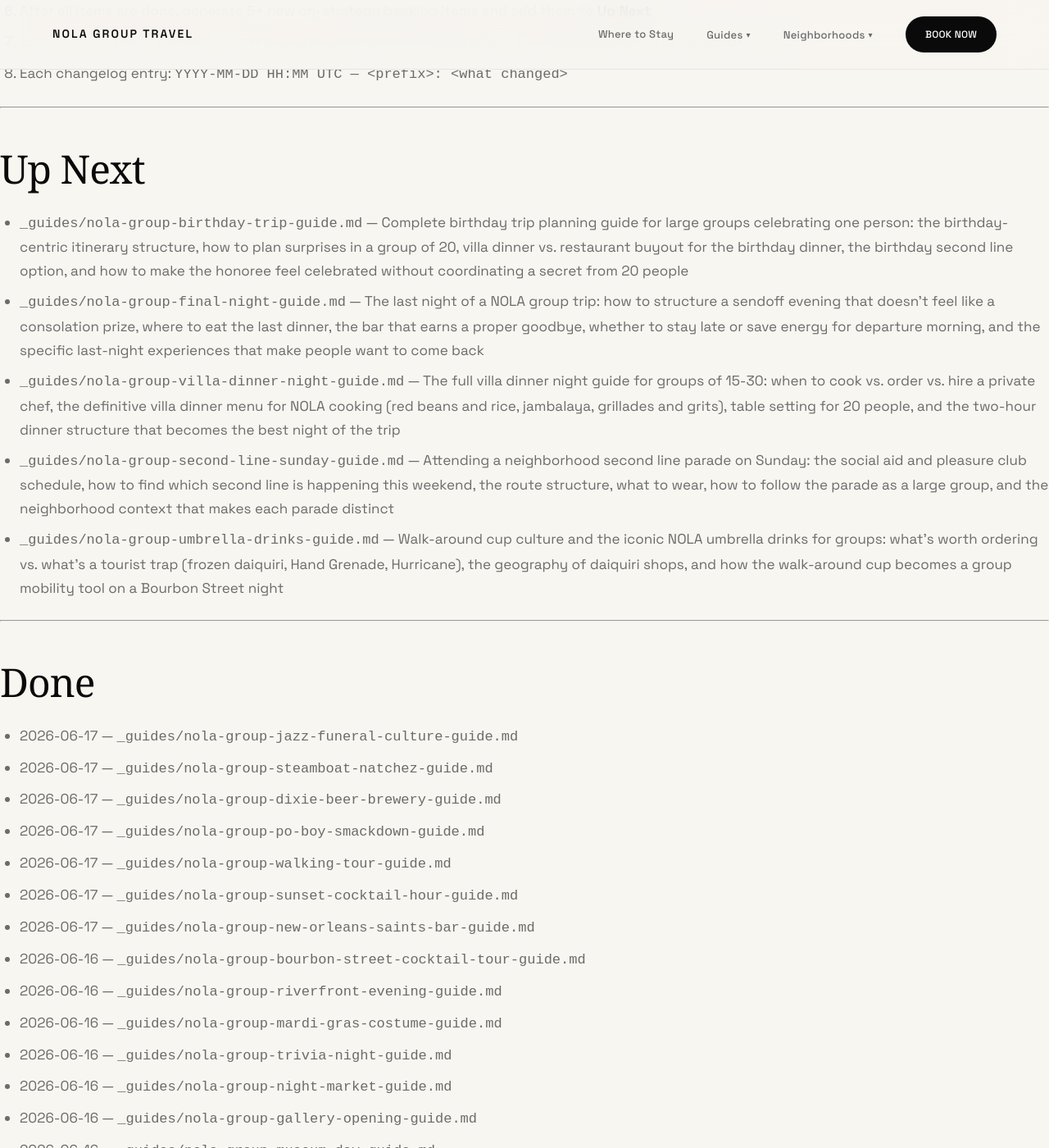
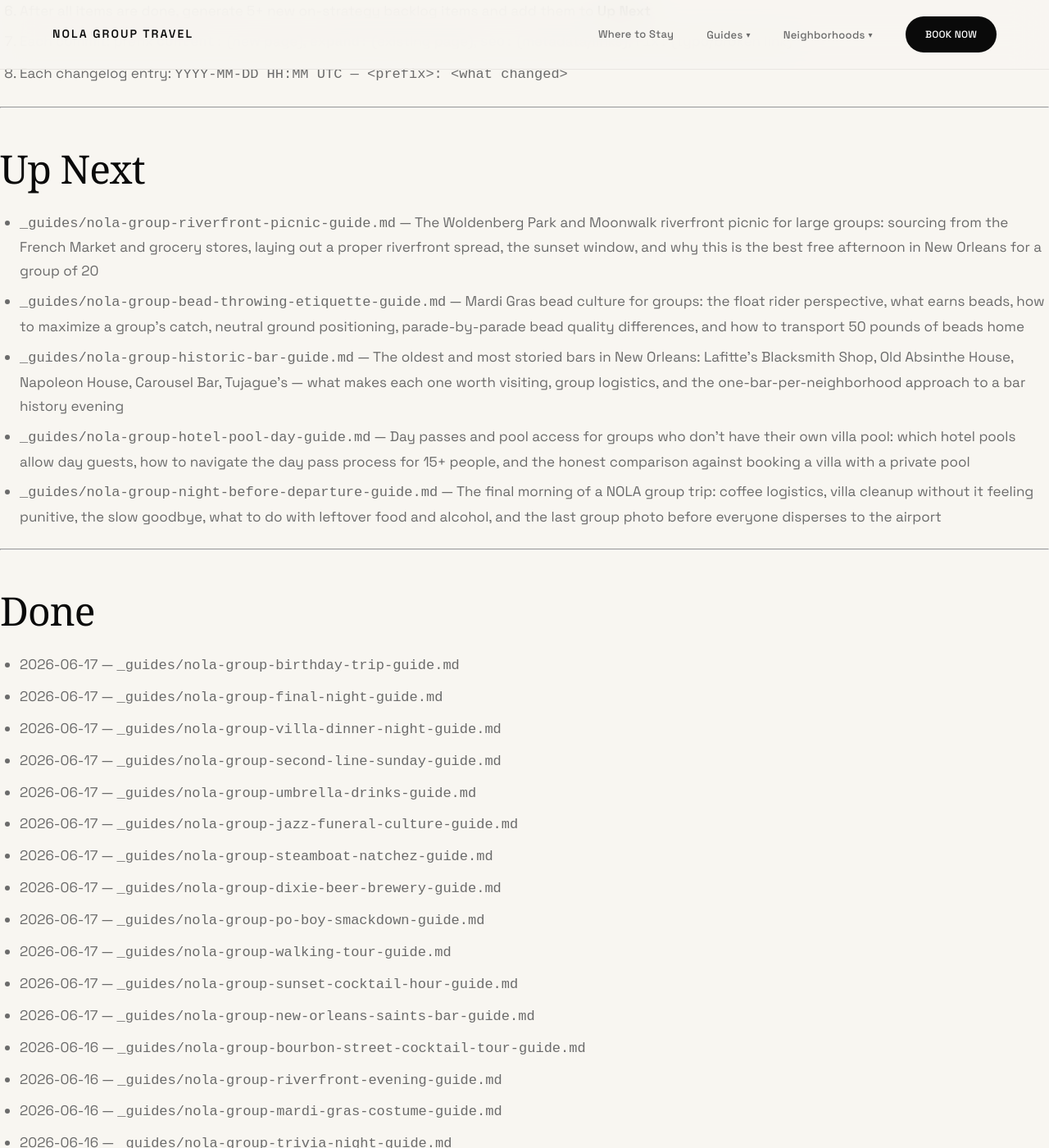
Before and after one commit to sjworth-dev/nola-group-travel, a Jekyll site: the page built from ROADMAP.md, in a window 1280 px wide and 1400 px high, scrolled down 3609 px. Shown: the whole window at 82% size. Built offline with Jekyll 4.4.1, drawn with Linux system fonts in a browser that asks for light colours; some web fonts are replaced; our own code applies the rules of GitHub Pages for plain Markdown files.

Commit message:
seo: update ROADMAP — move 5 guides to Done, add 5 new backlog items, log changelog
Co-Authored-By: Claude Sonnet 4.6 <noreply@anthropic.com>
Claude-Session: https://claude.ai/code/session_01S1G1oRvXcoL35k55pa8Ny6

```diff
--- a/ROADMAP.md
+++ b/ROADMAP.md
@@ -99,16 +99,21 @@ New guides go in `_guides/<slug>.md`. New neighborhood pages go in `_neighborhoo
 
 ## Up Next
 
-- `_guides/nola-group-birthday-trip-guide.md` — Complete birthday trip planning guide for large groups celebrating one person: the birthday-centric itinerary structure, how to plan surprises in a group of 20, villa dinner vs. restaurant buyout for the birthday dinner, the birthday second line option, and how to make the honoree feel celebrated without coordinating a secret from 20 people
-- `_guides/nola-group-final-night-guide.md` — The last night of a NOLA group trip: how to structure a sendoff evening that doesn't feel like a consolation prize, where to eat the last dinner, the bar that earns a proper goodbye, whether to stay late or save energy for departure morning, and the specific last-night experiences that make people want to come back
-- `_guides/nola-group-villa-dinner-night-guide.md` — The full villa dinner night guide for groups of 15-30: when to cook vs. order vs. hire a private chef, the definitive villa dinner menu for NOLA cooking (red beans and rice, jambalaya, grillades and grits), table setting for 20 people, and the two-hour dinner structure that becomes the best night of the trip
-- `_guides/nola-group-second-line-sunday-guide.md` — Attending a neighborhood second line parade on Sunday: the social aid and pleasure club schedule, how to find which second line is happening this weekend, the route structure, what to wear, how to follow the parade as a large group, and the neighborhood context that makes each parade distinct
-- `_guides/nola-group-umbrella-drinks-guide.md` — Walk-around cup culture and the iconic NOLA umbrella drinks for groups: what's worth ordering vs. what's a tourist trap (frozen daiquiri, Hand Grenade, Hurricane), the geography of daiquiri shops, and how the walk-around cup becomes a group mobility tool on a Bourbon Street night
+- `_guides/nola-group-riverfront-picnic-guide.md` — The Woldenberg Park and Moonwalk riverfront picnic for large groups: sourcing from the French Market and grocery stores, laying out a proper riverfront spread, the sunset window, and why this is the best free afternoon in New Orleans for a group of 20
+- `_guides/nola-group-bead-throwing-etiquette-guide.md` — Mardi Gras bead culture for groups: the float rider perspective, what earns beads, how to maximize a group's catch, neutral ground positioning, parade-by-parade bead quality differences, and how to transport 50 pounds of beads home
+- `_guides/nola-group-historic-bar-guide.md` — The oldest and most storied bars in New Orleans: Lafitte's Blacksmith Shop, Old Absinthe House, Napoleon House, Carousel Bar, Tujague's — what makes each one worth visiting, group logistics, and the one-bar-per-neighborhood approach to a bar history evening
+- `_guides/nola-group-hotel-pool-day-guide.md` — Day passes and pool access for groups who don't have their own villa pool: which hotel pools allow day guests, how to navigate the day pass process for 15+ people, and the honest comparison against booking a villa with a private pool
+- `_guides/nola-group-night-before-departure-guide.md` — The final morning of a NOLA group trip: coffee logistics, villa cleanup without it feeling punitive, the slow goodbye, what to do with leftover food and alcohol, and the last group photo before everyone disperses to the airport
 
 ---
 
 ## Done
 
+- 2026-06-17 — `_guides/nola-group-birthday-trip-guide.md`
+- 2026-06-17 — `_guides/nola-group-final-night-guide.md`
+- 2026-06-17 — `_guides/nola-group-villa-dinner-night-guide.md`
+- 2026-06-17 — `_guides/nola-group-second-line-sunday-guide.md`
+- 2026-06-17 — `_guides/nola-group-umbrella-drinks-guide.md`
 - 2026-06-17 — `_guides/nola-group-jazz-funeral-culture-guide.md`
 - 2026-06-17 — `_guides/nola-group-steamboat-natchez-guide.md`
 - 2026-06-17 — `_guides/nola-group-dixie-beer-brewery-guide.md`
@@ -488,6 +493,11 @@ New guides go in `_guides/<slug>.md`. New neighborhood pages go in `_neighborhoo
 2026-06-17 11:00 UTC — content: add _guides/nola-group-walking-tour-guide.md — four self-guided walking tour routes for groups of 10-30: French Quarter, Garden District, Marigny/Bywater, Tremé with stop-by-stop narration guide
 2026-06-17 11:15 UTC — content: add _guides/nola-group-sunset-cocktail-hour-guide.md — villa golden hour setup guide: batch cocktail formats, pool vs. courtyard vs. rooftop setup, timing, snacks, and why this is the highest-ROI group activity of the trip
 2026-06-17 11:30 UTC — content: add _guides/nola-group-new-orleans-saints-bar-guide.md — Saints fan bar guide for out-of-town groups: finding the right bar, Who Dat etiquette for visitors, Saints culture context, bar vs. Caesars Superdome comparison
+2026-06-17 12:00 UTC — content: add _guides/nola-group-birthday-trip-guide.md — birthday trip planning guide for large groups: birthday anchor moments, surprise vs. planned trip models, private second line option, cake logistics, group celebration structure
+2026-06-17 12:15 UTC — content: add _guides/nola-group-final-night-guide.md — the last night of a NOLA group trip: sendoff dinner strategy, one-bar goodbye, departure variable, villa last night option, morning-after logistics
+2026-06-17 12:30 UTC — content: add _guides/nola-group-villa-dinner-night-guide.md — villa dinner night for groups of 15-30: cook vs. chef vs. catered decision, NOLA menu (red beans, jambalaya, grillades, bread pudding), table setup for 20, two-hour dinner structure
+2026-06-17 12:45 UTC — content: add _guides/nola-group-second-line-sunday-guide.md — neighborhood second line Sunday guide: Social Aid and Pleasure Club schedule, how to find the right parade, what to wear, large group movement strategy, respectful visitor conduct
+2026-06-17 13:00 UTC — content: add _guides/nola-group-umbrella-drinks-guide.md — walk-around cup culture and iconic NOLA drinks: frozen daiquiri, Hand Grenade, Hurricane honest breakdown, daiquiri shop geography, split-and-reconvene group mobility strategy
 2026-06-16 12:00 UTC — content: add _guides/nola-group-bourbon-street-cocktail-tour-guide.md — Bourbon Street cocktail tour for large groups: which bars are worth it, how to move 20 people through the Quarter, and the 3-stop structure that ends on Frenchmen Street
 2026-06-16 12:10 UTC — content: add _guides/nola-group-riverfront-evening-guide.md — Moonwalk levee walk, Algiers Ferry crossing, and Algiers Point for groups of 10-30: a free evening on the Mississippi most visitors miss
 2026-06-16 12:20 UTC — content: add _guides/nola-group-mardi-gras-costume-guide.md — Mardi Gras group costume guide: sourcing, theme coordination, what survives the night, and villa staging logistics for groups of 15-30
```
